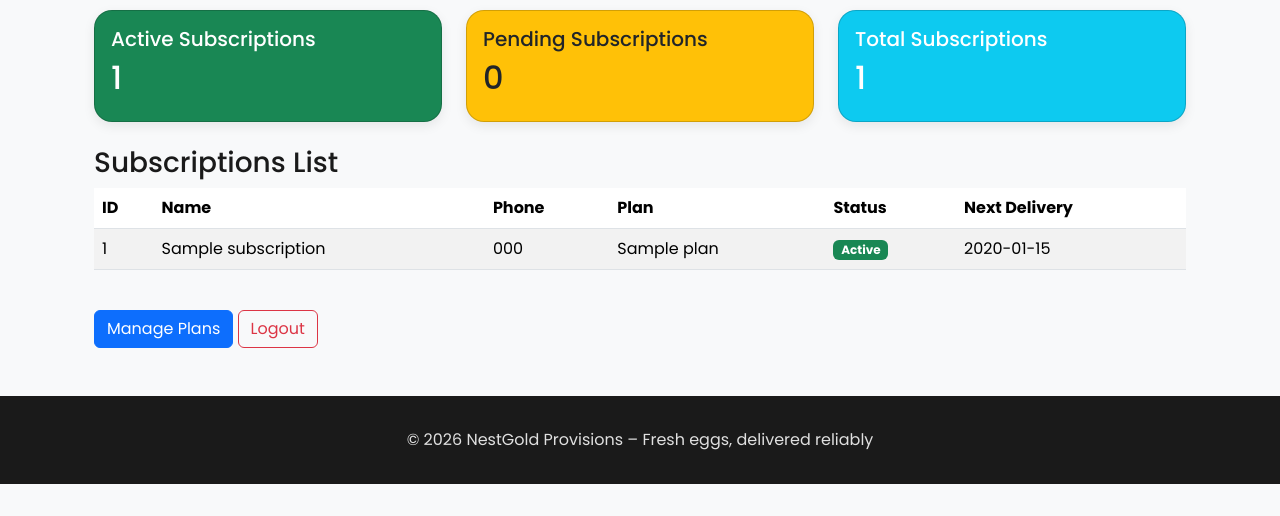
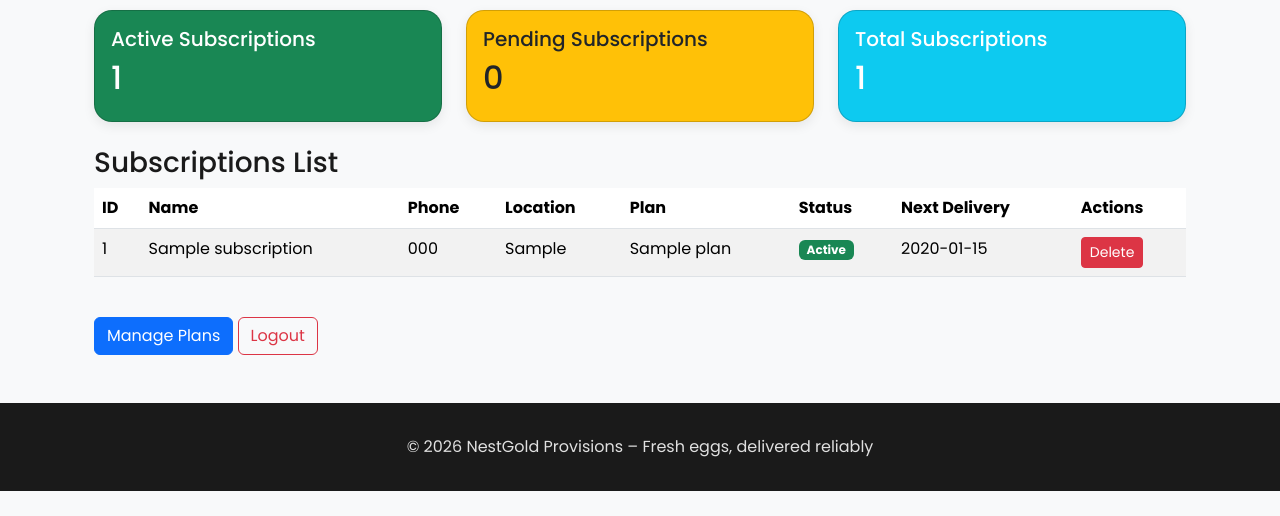
Before and after one commit to MERIOTHWANGUI/Nestgold-provisions, a Flask app: page /admin/dashboard in a window 1280 px wide. Shown: the part 172-688 px from the top of the page. Run offline with Flask 3, Linux system fonts and the light colour scheme; a user stored in the database is signed in; tables that the repository leaves empty hold one stand-in row (values such as "Sample post").

```diff
--- a/app/routes/admin.py
+++ b/app/routes/admin.py
@@ -2,11 +2,11 @@
 from flask import Blueprint, render_template, redirect, url_for, flash, request
 from flask_login import login_required, current_user
 from app.models import db, SubscriptionPlan, Subscription
+from sqlalchemy.exc import IntegrityError
 from flask_wtf import FlaskForm
 from wtforms import StringField, FloatField, IntegerField, BooleanField, SelectField, TextAreaField
 from wtforms.validators import DataRequired, NumberRange, Length
 from markupsafe import escape
-from flask_wtf import FlaskForm
 from wtforms import SubmitField
 
 
@@ -52,7 +52,14 @@ def dashboard():
     subscriptions = Subscription.query.order_by(Subscription.start_date.desc()).all()
     active = Subscription.query.filter_by(status='Active').count()
     pending = Subscription.query.filter_by(status='Pending').count()
-    return render_template('admin/dashboard.html', subscriptions=subscriptions, active=active, pending=pending)
+    delete_form = DeleteForm()
+    return render_template(
+        'admin/dashboard.html',
+        subscriptions=subscriptions,
+        active=active,
+        pending=pending,
+        delete_form=delete_form
+    )
 
 @admin_bp.route('/plans')
 def plans():
@@ -128,3 +135,27 @@ def delete_plan(plan_id):
 
     flash(f'Plan "{plan.name}" has been deleted permanently.', 'success')
     return redirect(url_for('admin.plans'))
+
+
+@admin_bp.route('/subscriptions/delete/<int:sub_id>', methods=['POST'])
+def delete_subscription(sub_id):
+    form = DeleteForm()
+
+    if not form.validate_on_submit():
+        flash("Bad request (CSRF validation failed).", "danger")
+        return redirect(url_for('admin.dashboard'))
+
+    subscription = Subscription.query.get_or_404(sub_id)
+
+    try:
+        db.session.delete(subscription)
+        db.session.commit()
+        flash(f'Subscription #{sub_id} deleted successfully.', 'success')
+    except IntegrityError:
+        db.session.rollback()
+        flash(
+            'Cannot delete this subscription because related records exist (payments/deliveries).',
+            'warning'
+        )
+
+    return redirect(url_for('admin.dashboard'))
--- a/app/templates/admin/dashboard.html
+++ b/app/templates/admin/dashboard.html
@@ -40,9 +40,11 @@
                 <th>ID</th>
                 <th>Name</th>
                 <th>Phone</th>
+                <th>Location</th>
                 <th>Plan</th>
                 <th>Status</th>
                 <th>Next Delivery</th>
+                <th>Actions</th>
             </tr>
         </thead>
         <tbody>
@@ -51,6 +53,7 @@
                 <td>{{ sub.id }}</td>
                 <td>{{ sub.name }}</td>
                 <td>{{ sub.phone }}</td>
+                <td>{{ sub.location }}</td>
                 <td>{{ sub.plan.name }}</td>
                 <td>
                     <span class="badge bg-{% if sub.status == 'Active' %}success{% elif sub.status == 'Pending' %}warning{% else %}danger{% endif %}">
@@ -58,6 +61,16 @@
                     </span>
                 </td>
                 <td>{{ sub.next_delivery_date.strftime('%Y-%m-%d') }}</td>
+                <td>
+                    <form method="POST" action="{{ url_for('admin.delete_subscription', sub_id=sub.id) }}" style="display:inline;">
+                        {{ delete_form.hidden_tag() }}
+                        <button type="submit"
+                                class="btn btn-sm btn-danger"
+                                onclick="return confirm('Delete this subscription? This action cannot be undone.');">
+                            Delete
+                        </button>
+                    </form>
+                </td>
             </tr>
             {% endfor %}
         </tbody>
```
Also changed, not shown: app/routes/payments.py (+28 -21 lines).
